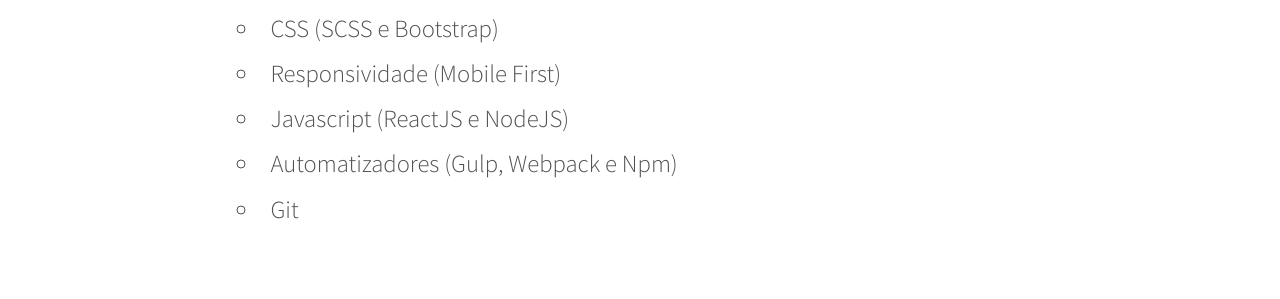
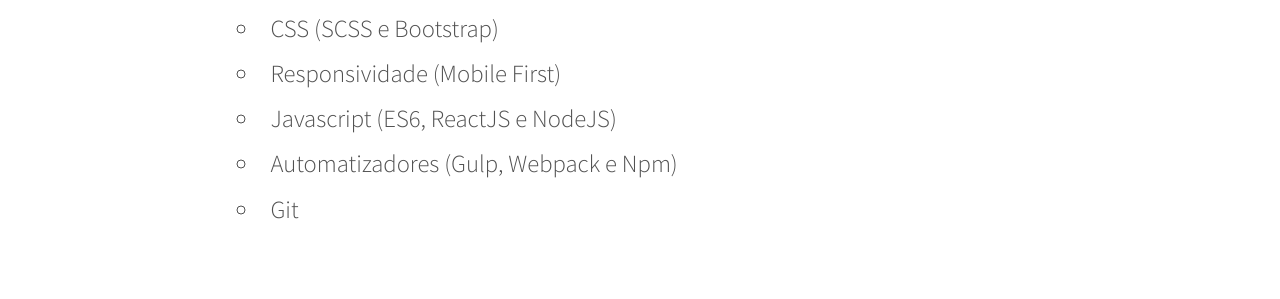
Before and after one commit to tangriane/mauriciomutte.github.io, a Jekyll site: the page built from index.html, in a window 1280 px wide. Shown: the part 412-711 px from the top of the page. Built offline with Jekyll 4.4.1, drawn with Linux system fonts in a browser that asks for light colours.

Commit message:
Add ES6 in hability

```diff
--- a/index.html
+++ b/index.html
@@ -10,7 +10,7 @@
 			<li>HTML (Jekyll)</li>
 			<li>CSS (SCSS e Bootstrap)</li>
 			<li>Responsividade (Mobile First)</li>
-			<li>Javascript (ReactJS e NodeJS)</li>
+			<li>Javascript (ES6, ReactJS e NodeJS)</li>
 			<li>Automatizadores (Gulp, Webpack e Npm)</li>
 			<li>Git</li>
 		</ul>
```
